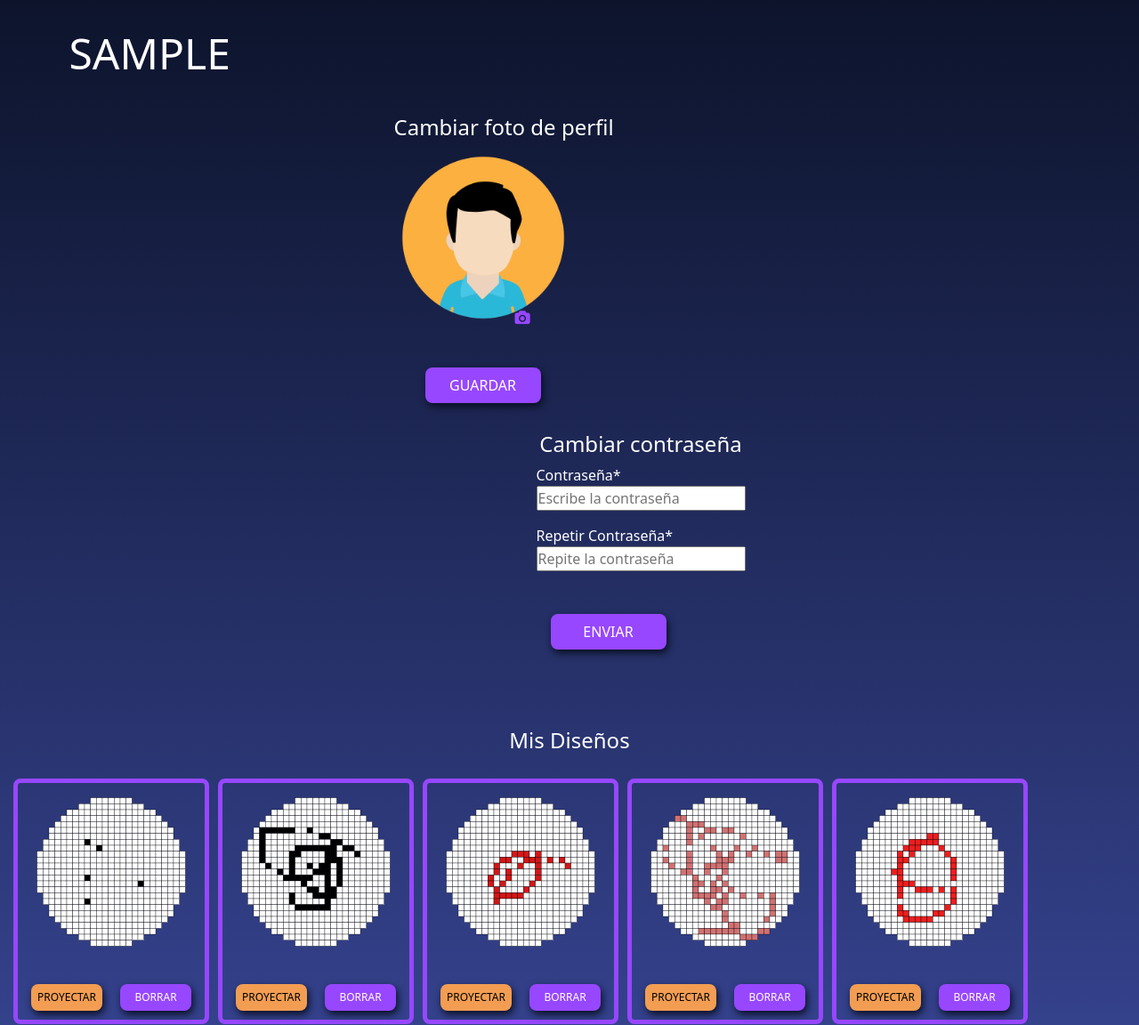
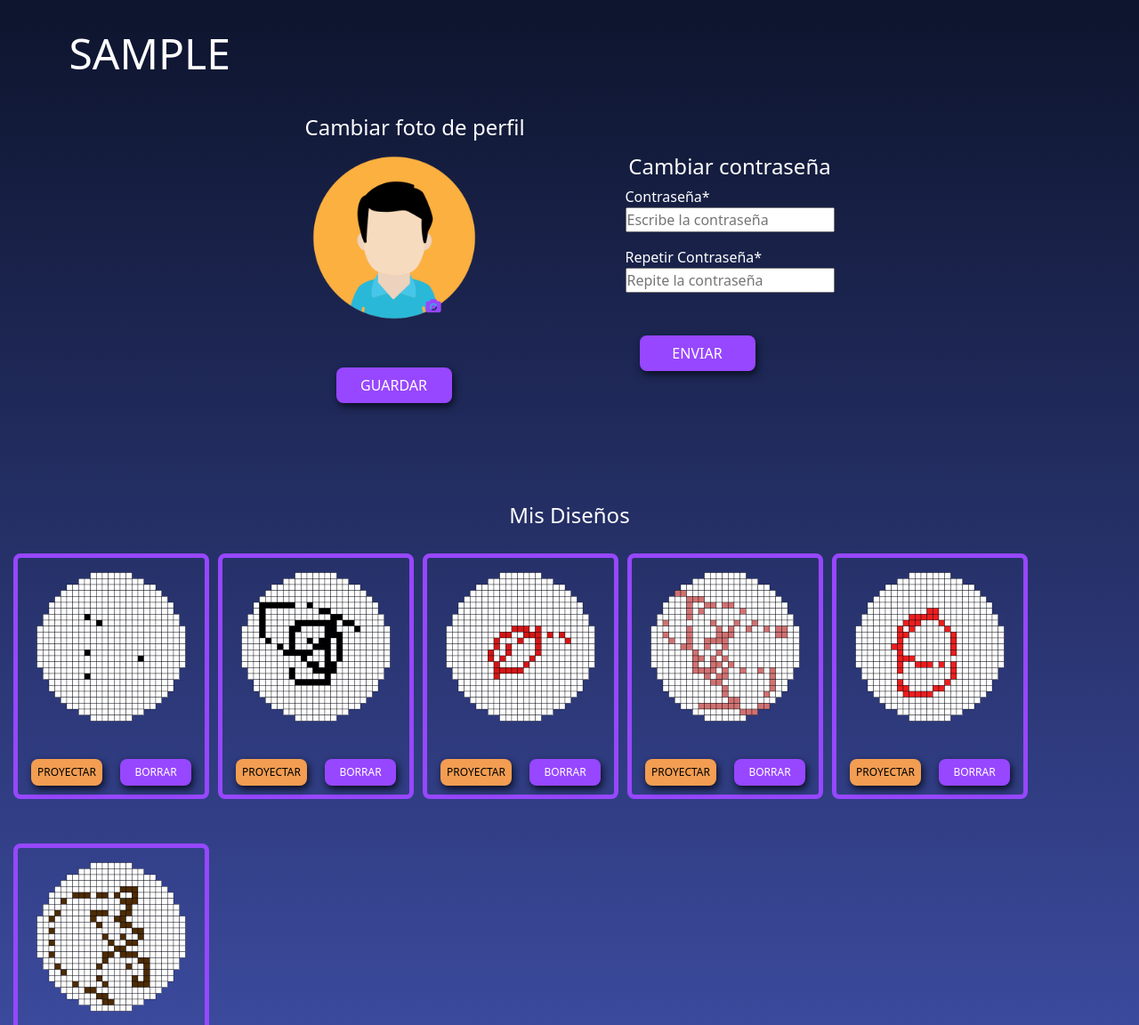
Before and after one commit to nenpav/Proxecto-DAW-23-24, a PHP site: page /documents/miPerfil.php?subida=ok in a window 1280 px wide. Shown: the part 114-1266 px from the top of the page at 89% size. Run offline with PHP 8.4, Linux system fonts and the light colour scheme; the visitor is signed in with stand-in values (Sample User, id 1); data that the repository does not hold is empty; some libraries are stand-ins or nearby versions.

Commit message:
zxczxczxc

```diff
--- a/Roled/src/css/miPerfil.css
+++ b/Roled/src/css/miPerfil.css
@@ -16,6 +16,10 @@ h1{
 
 .izq{
     width: auto;
+    display: flex;
+    flex-direction: row;
+    flex-wrap: wrap;
+    justify-content: center;
 }
 
 #galeriaPerfil{
@@ -110,6 +114,7 @@ form{
 h4{
     color: var(--clr-letra);
 }
+
 .titulo{
     text-align: center;
     margin-top: 2rem;
@@ -121,6 +126,7 @@ h4{
     display: flex;
     flex-direction: column;
     align-items: center;
+
 }
 
 #cambiarPwd{
@@ -131,11 +137,13 @@ h4{
     align-items: center;
     justify-content: center;
 }
+
 /*=============================================
 =            Estilos de las media queries            =
 =============================================*/
 
 @media screen and (max-width:425px) {
+
     #cambiarPwd{
         margin-left: 0;
     }
@@ -189,10 +197,10 @@ h4{
 
     .izq{
         display: flex;
-        flex-direction: column;
+        flex-direction: row;
         justify-content: space-evenly;
         align-items: center;
-        gap:1rem;
+        gap: 1rem;
     }
 
     .titulo{
```
